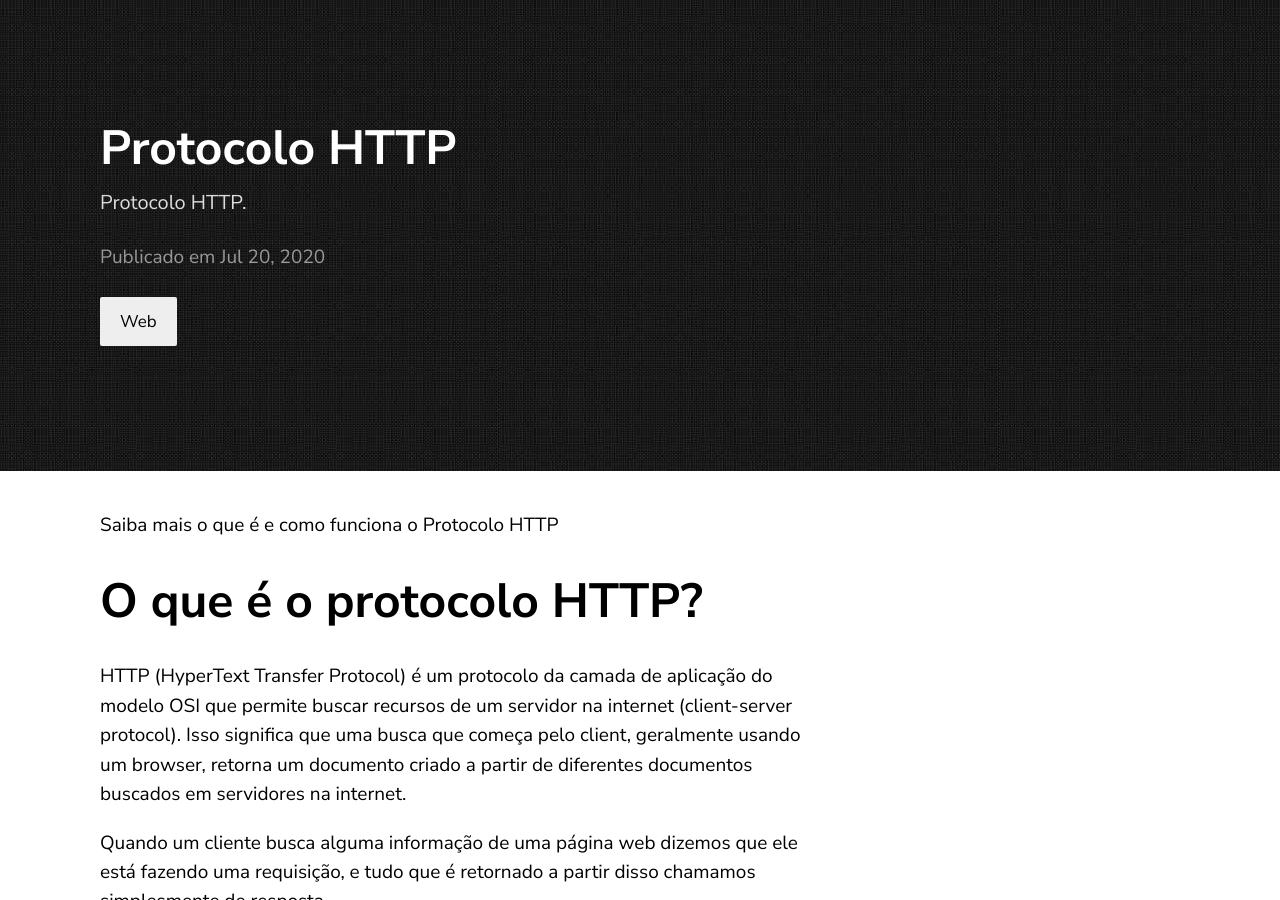
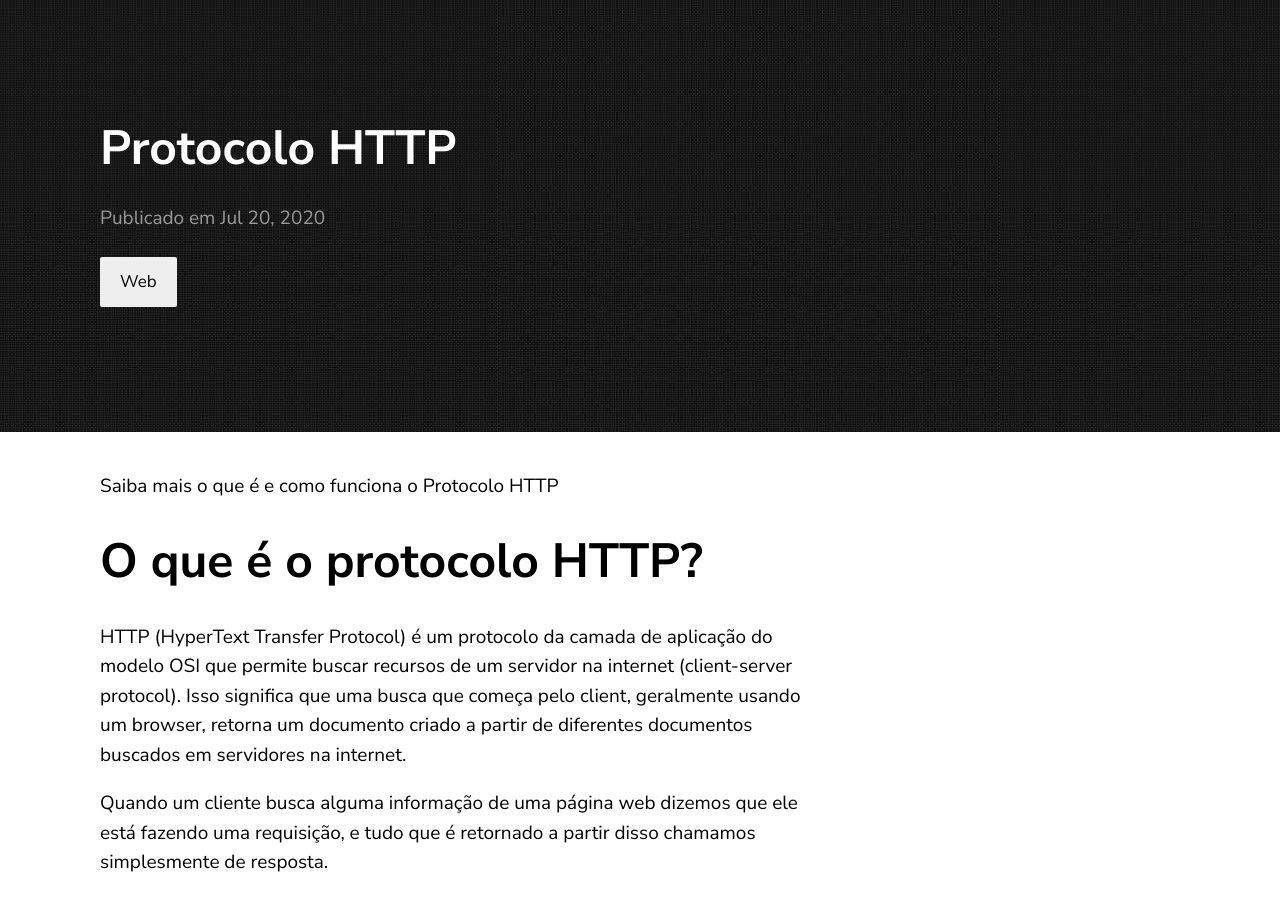
Before and after one commit to IlgssonBraga/ilgssonbraga.github.io, a Jekyll site: the page built from _posts/2020-07-20-protocolo-http.markdown, in a window 1280 px wide and 900 px high. Built offline with Jekyll 4.4.1, drawn with Linux system fonts in a browser that asks for light colours.

Commit message:
feat: v1.0.0 🚀🎉

```diff
--- a/_posts/2020-07-20-protocolo-http.markdown
+++ b/_posts/2020-07-20-protocolo-http.markdown
@@ -1,7 +1,6 @@
 ---
 layout: post
 title: "Protocolo HTTP"
-description: Protocolo HTTP.
 date: 2020-07-20 18:03:36 +0530
 categories: Web
 ---
```
